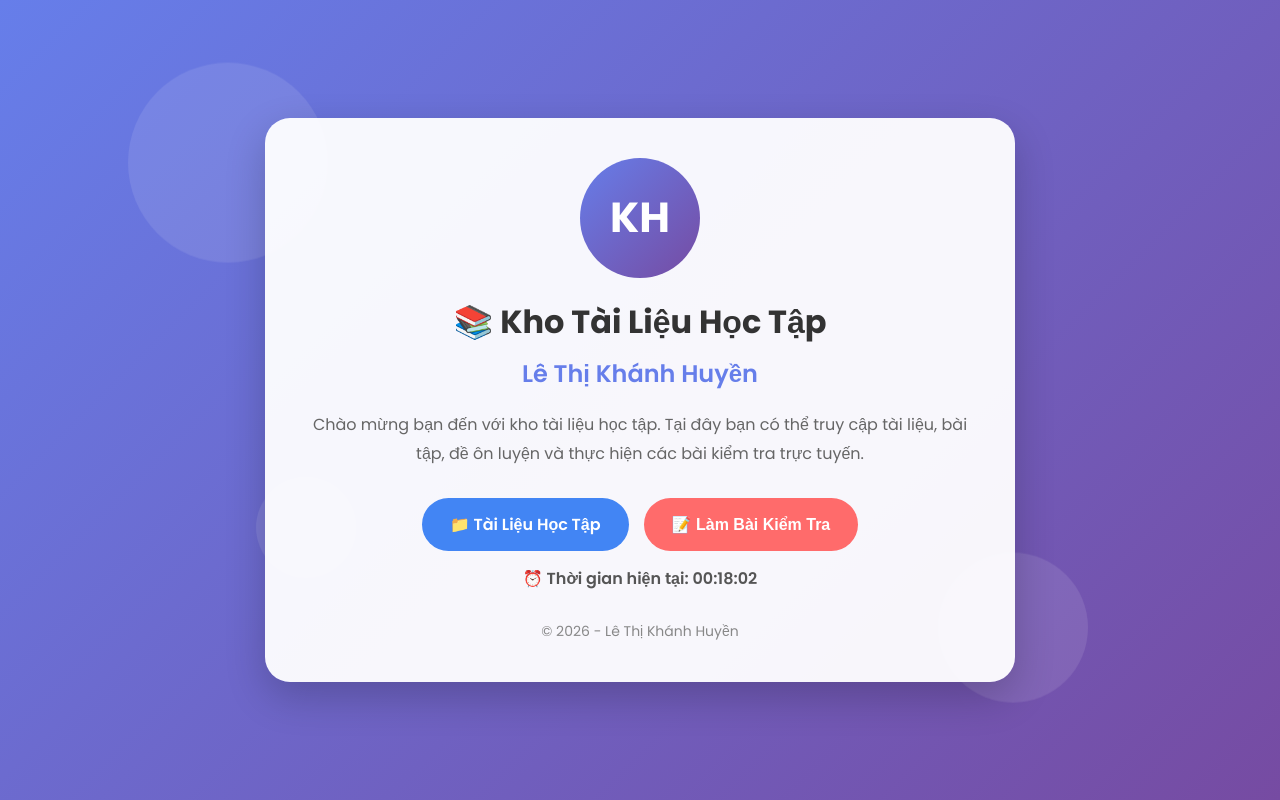
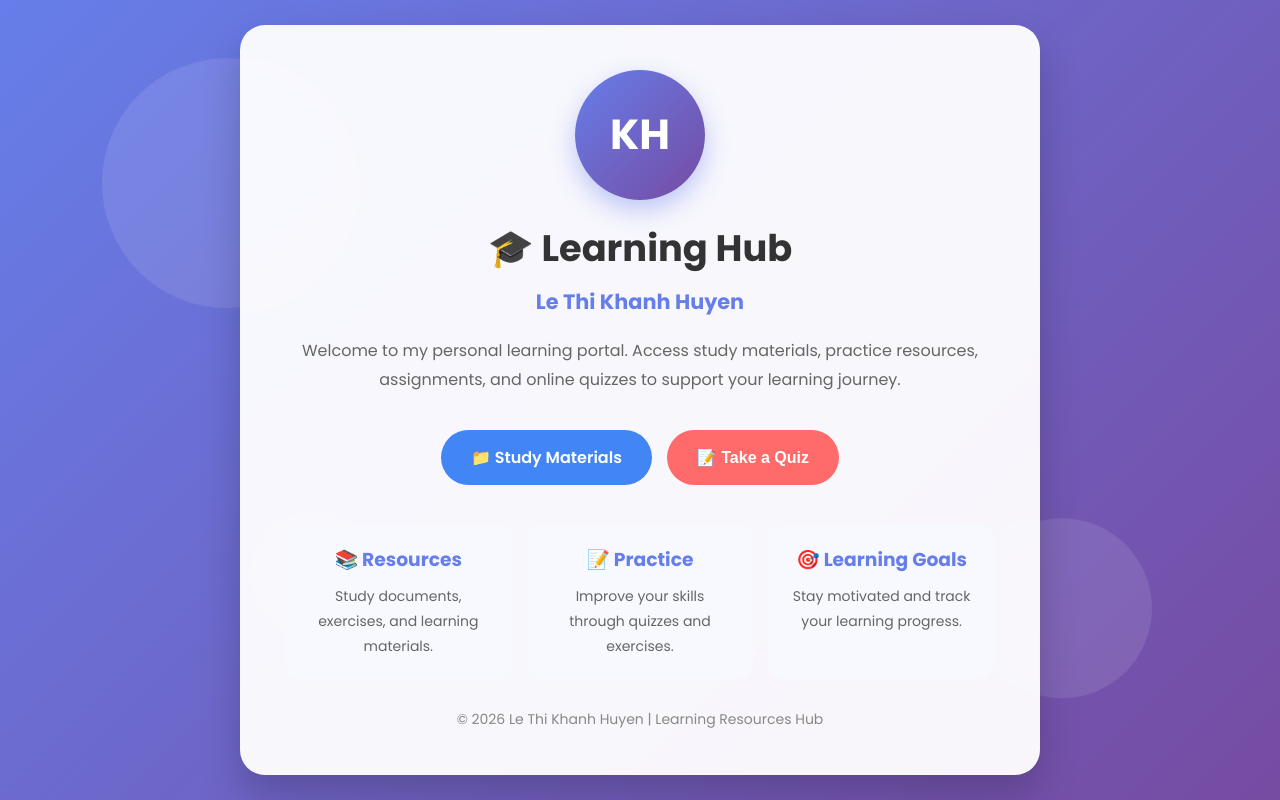
Before and after one commit to LeThiKhanhHuyen/LeThiKhanhHuyen.github.io, a plain HTML site: page index.html in a window 1280 px wide. Drawn offline with Linux system fonts and the light colour scheme.

Commit message:
Update index.html

```diff
--- a/index.html
+++ b/index.html
@@ -1,9 +1,9 @@
 <!DOCTYPE html>
-<html lang="vi">
+<html lang="en">
 <head>
     <meta charset="UTF-8">
     <meta name="viewport" content="width=device-width, initial-scale=1.0">
-    <title>Kho Tài Liệu Học Tập - Lê Thị Khánh Huyền</title>
+    <title>Le Thi Khanh Huyen's Learning Hub</title>
 
     <link rel="preconnect" href="https://fonts.googleapis.com">
     <link href="https://fonts.googleapis.com/css2?family=Poppins:wght@300;400;600;700&display=swap" rel="stylesheet">
@@ -27,6 +27,8 @@
 
         .background{
             position:fixed;
+            top:0;
+            left:0;
             width:100%;
             height:100%;
             z-index:-1;
@@ -40,45 +42,46 @@
         }
 
         .circle:nth-child(1){
-            width:200px;
-            height:200px;
+            width:250px;
+            height:250px;
             top:10%;
-            left:10%;
+            left:8%;
         }
 
         .circle:nth-child(2){
-            width:150px;
-            height:150px;
+            width:180px;
+            height:180px;
             bottom:10%;
-            right:15%;
+            right:10%;
             animation-delay:2s;
         }
 
         .circle:nth-child(3){
-            width:100px;
-            height:100px;
-            top:60%;
+            width:120px;
+            height:120px;
+            top:65%;
             left:20%;
             animation-delay:4s;
         }
 
         @keyframes float{
             0%,100%{
-                transform:translateY(0);
+                transform:translateY(0px);
             }
             50%{
-                transform:translateY(-20px);
+                transform:translateY(-25px);
             }
         }
 
         .container{
             width:90%;
-            max-width:750px;
+            max-width:800px;
             background:rgba(255,255,255,0.95);
-            padding:40px;
+            backdrop-filter:blur(10px);
+            padding:45px;
             border-radius:25px;
             text-align:center;
-            box-shadow:0 15px 40px rgba(0,0,0,0.2);
+            box-shadow:0 20px 40px rgba(0,0,0,0.2);
             animation:fadeIn 1s ease;
         }
 
@@ -94,53 +97,62 @@
         }
 
         .avatar{
-            width:120px;
-            height:120px;
+            width:130px;
+            height:130px;
+            margin:0 auto 20px;
             border-radius:50%;
             background:linear-gradient(135deg,#667eea,#764ba2);
             color:white;
-            font-size:42px;
-            font-weight:bold;
             display:flex;
             justify-content:center;
             align-items:center;
-            margin:0 auto 20px;
+            font-size:42px;
+            font-weight:700;
+            box-shadow:0 10px 25px rgba(102,126,234,0.4);
         }
 
         h1{
             color:#333;
+            font-size:2.3rem;
             margin-bottom:10px;
         }
 
         h2{
             color:#667eea;
+            font-size:1.3rem;
             margin-bottom:20px;
-            font-weight:600;
         }
 
         p{
             color:#666;
             line-height:1.8;
-            margin-bottom:30px;
+            font-size:1rem;
+            margin-bottom:35px;
         }
 
         .button-group{
             display:flex;
+            justify-content:center;
             flex-wrap:wrap;
-            justify-content:center;
             gap:15px;
         }
 
         .btn{
-            padding:14px 28px;
+            display:inline-block;
+            padding:15px 30px;
             border:none;
             border-radius:50px;
             text-decoration:none;
             color:white;
             font-size:16px;
             font-weight:600;
+            cursor:pointer;
             transition:0.3s;
-            cursor:pointer;
+        }
+
+        .btn:hover{
+            transform:translateY(-4px);
+            box-shadow:0 10px 20px rgba(0,0,0,0.2);
         }
 
         .drive-btn{
@@ -151,9 +163,32 @@
             background:#ff6b6b;
         }
 
-        .btn:hover{
-            transform:translateY(-3px);
-            box-shadow:0 8px 20px rgba(0,0,0,0.2);
+        .info-section{
+            margin-top:40px;
+            display:grid;
+            grid-template-columns:repeat(auto-fit,minmax(200px,1fr));
+            gap:15px;
+        }
+
+        .card{
+            background:#f8f9ff;
+            padding:20px;
+            border-radius:15px;
+            transition:0.3s;
+        }
+
+        .card:hover{
+            transform:translateY(-5px);
+        }
+
+        .card h3{
+            color:#667eea;
+            margin-bottom:10px;
+        }
+
+        .card p{
+            margin:0;
+            font-size:14px;
         }
 
         .footer{
@@ -162,13 +197,18 @@
             font-size:14px;
         }
 
-        #clock{
-            margin-top:15px;
-            color:#555;
-            font-weight:600;
+        @media(max-width:600px){
+            h1{
+                font-size:1.8rem;
+            }
+
+            .container{
+                padding:30px 20px;
+            }
         }
     </style>
 </head>
+
 <body>
 
 <div class="background">
@@ -181,14 +221,15 @@
 
     <div class="avatar">KH</div>
 
-    <h1>📚 Kho Tài Liệu Học Tập</h1>
+    <h1>🎓 Learning Hub</h1>
 
-    <h2>Lê Thị Khánh Huyền</h2>
+    <h2>Le Thi Khanh Huyen</h2>
 
     <p>
-        Chào mừng bạn đến với kho tài liệu học tập.
-        Tại đây bạn có thể truy cập tài liệu, bài tập,
-        đề ôn luyện và thực hiện các bài kiểm tra trực tuyến.
+        Welcome to my personal learning portal.
+        Access study materials, practice resources,
+        assignments, and online quizzes to support
+        your learning journey.
     </p>
 
     <div class="button-group">
@@ -196,41 +237,44 @@
         <a class="btn drive-btn"
            href="https://drive.google.com/drive/u/0/folders/1JZidUs8SlAXs_eSMiaLdyR_xm2L7P5tH"
            target="_blank">
-            📁 Tài Liệu Học Tập
+            📁 Study Materials
         </a>
 
         <button class="btn quiz-btn" onclick="startQuiz()">
-            📝 Làm Bài Kiểm Tra
+            📝 Take a Quiz
         </button>
 
     </div>
 
-    <div id="clock"></div>
+    <div class="info-section">
+
+        <div class="card">
+            <h3>📚 Resources</h3>
+            <p>Study documents, exercises, and learning materials.</p>
+        </div>
+
+        <div class="card">
+            <h3>📝 Practice</h3>
+            <p>Improve your skills through quizzes and exercises.</p>
+        </div>
+
+        <div class="card">
+            <h3>🎯 Learning Goals</h3>
+            <p>Stay motivated and track your learning progress.</p>
+        </div>
+
+    </div>
 
     <div class="footer">
-        © 2026 - Lê Thị Khánh Huyền
+        © 2026 Le Thi Khanh Huyen | Learning Resources Hub
     </div>
 
 </div>
 
 <script>
-
 function startQuiz(){
-    alert("Chức năng làm bài kiểm tra sẽ được cập nhật sớm!");
+    alert("The quiz section will be available soon!");
 }
-
-function updateClock(){
-    const now = new Date();
-
-    const time = now.toLocaleTimeString("vi-VN");
-
-    document.getElementById("clock").innerHTML =
-        "⏰ Thời gian hiện tại: " + time;
-}
-
-setInterval(updateClock,1000);
-updateClock();
-
 </script>
 
 </body>
```
